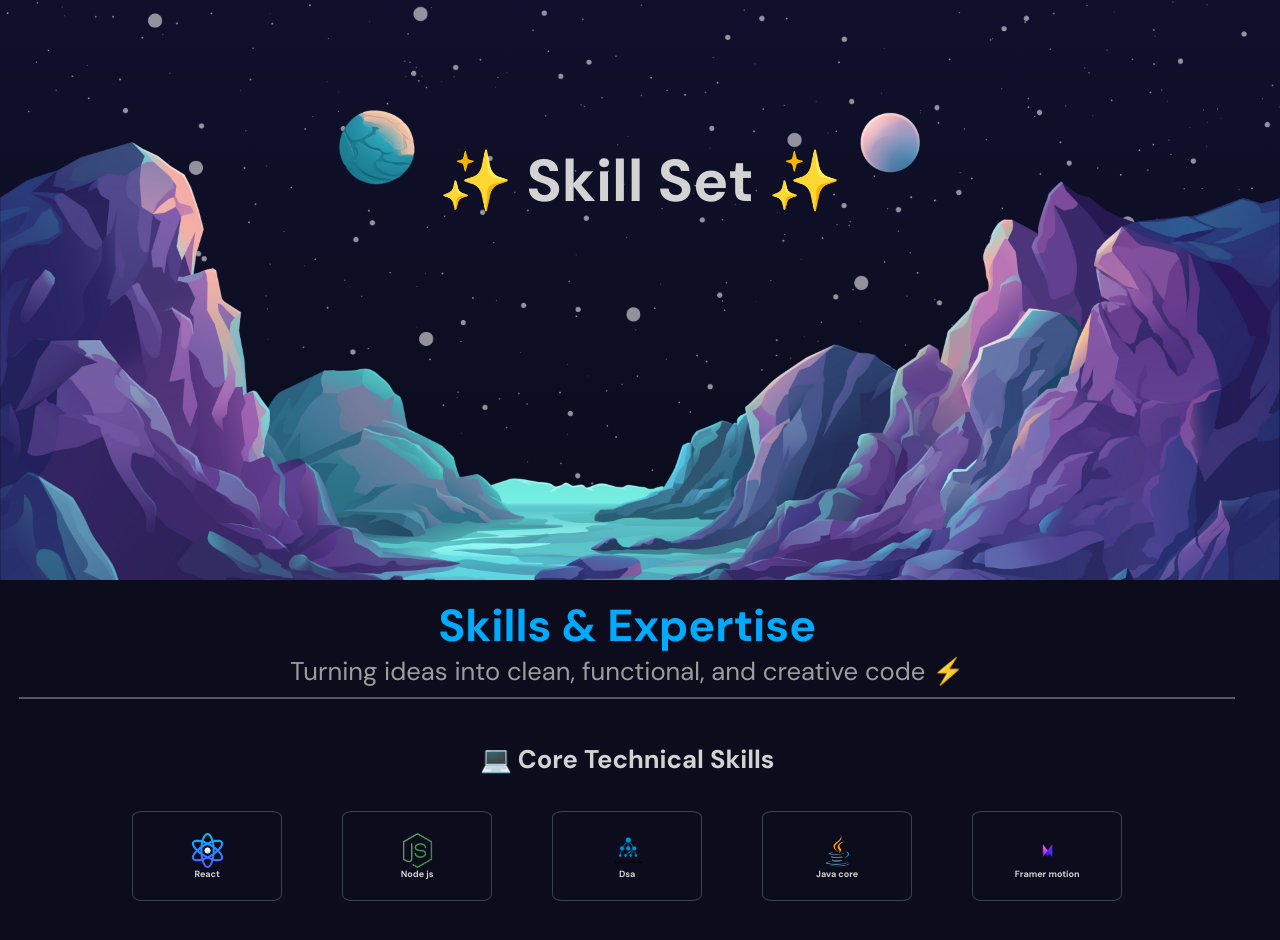
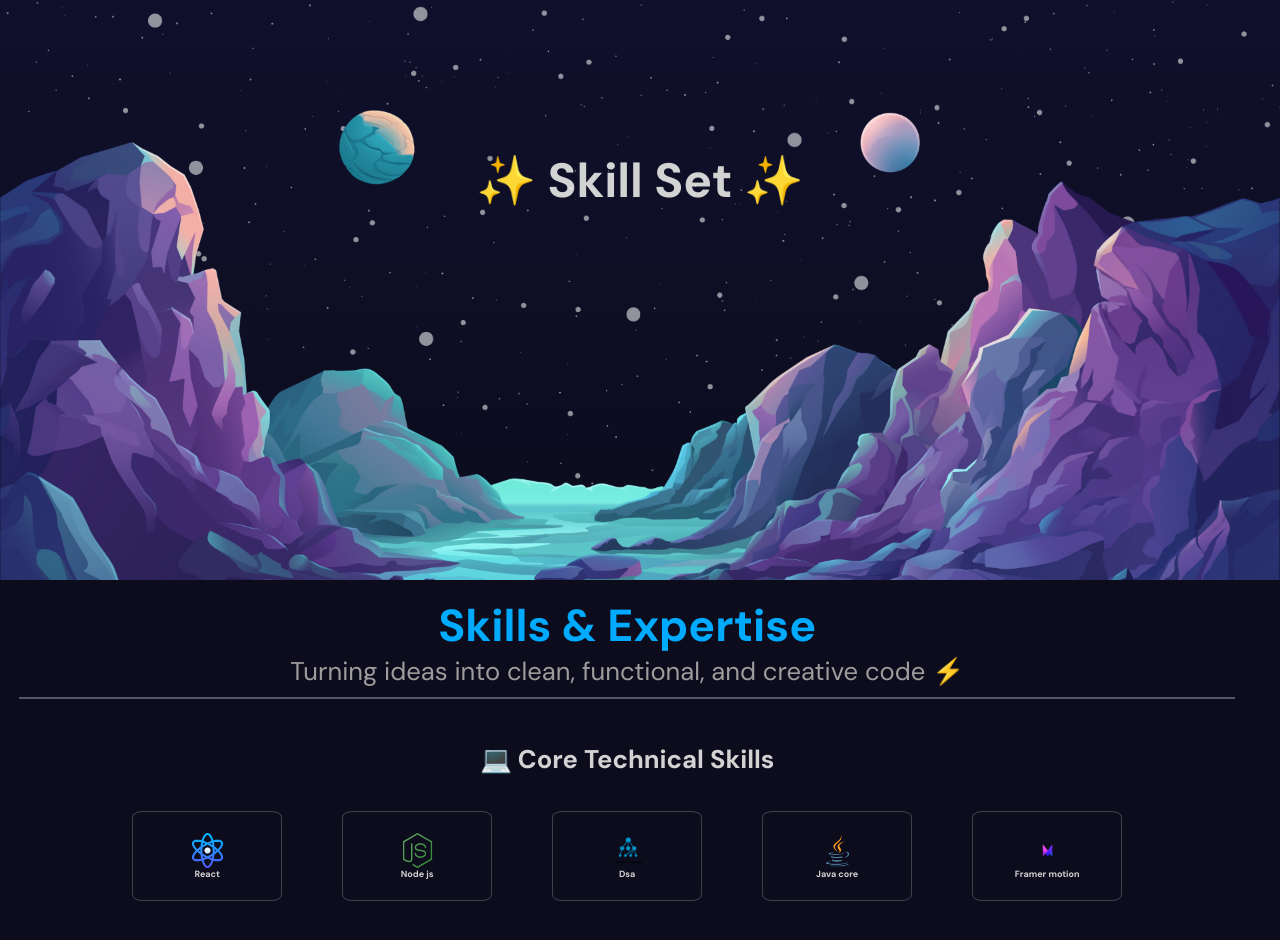
Before and after one commit to DhruvSaraswat11/Portfolio, a React (Vite) app: page / in a window 1280 px wide. Shown: the part 1020-1960 px from the top of the page. Built offline with nearby package versions, Linux system fonts and the light colour scheme.

Commit message:
Update parallex.scss

```diff
--- a/src/components/parallex/parallex.scss
+++ b/src/components/parallex/parallex.scss
@@ -12,6 +12,7 @@
     @include mobile {
       font-size: 59px;
       text-align: center;
+      font-size: -webkit-xxx-large;
     }
   }
 
```
